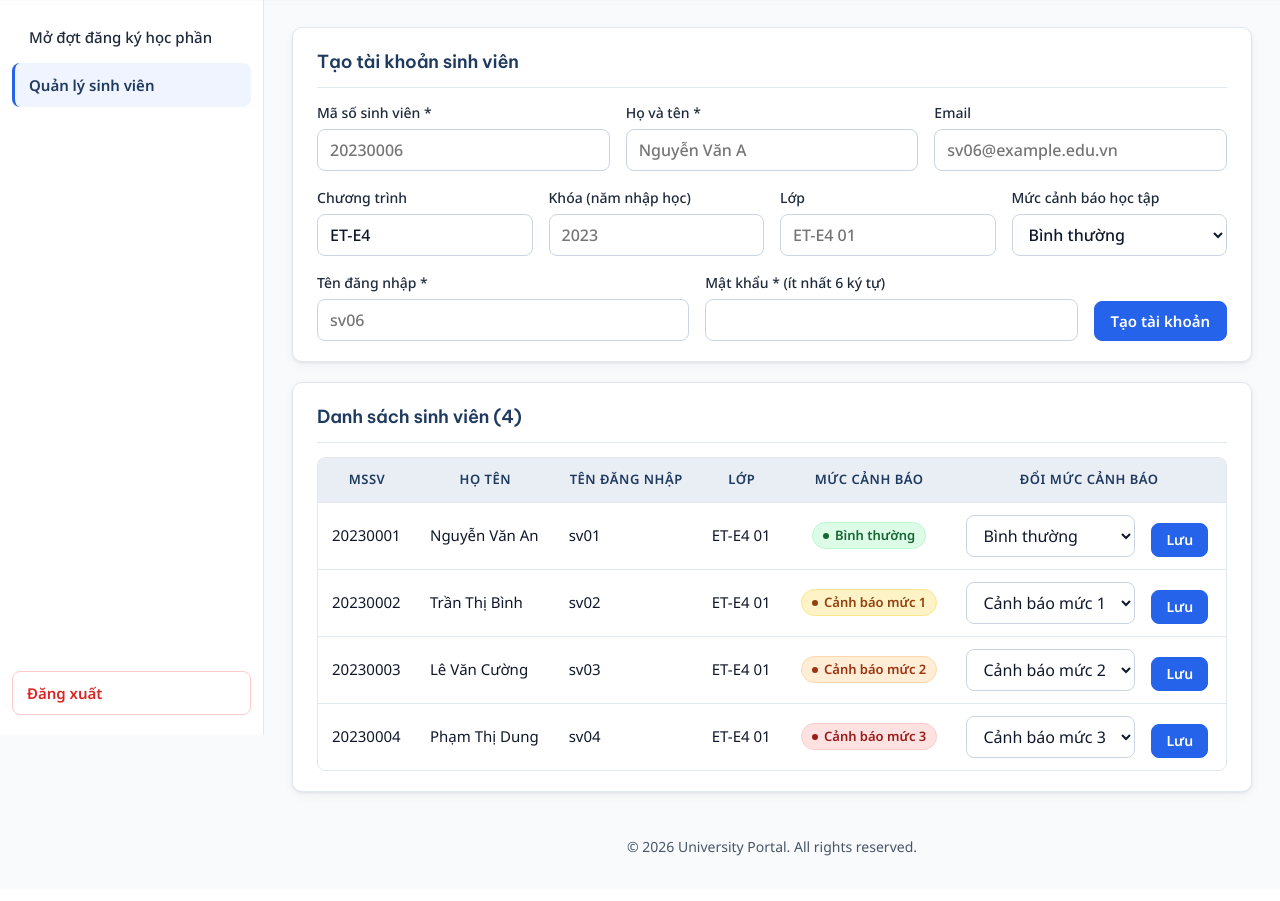
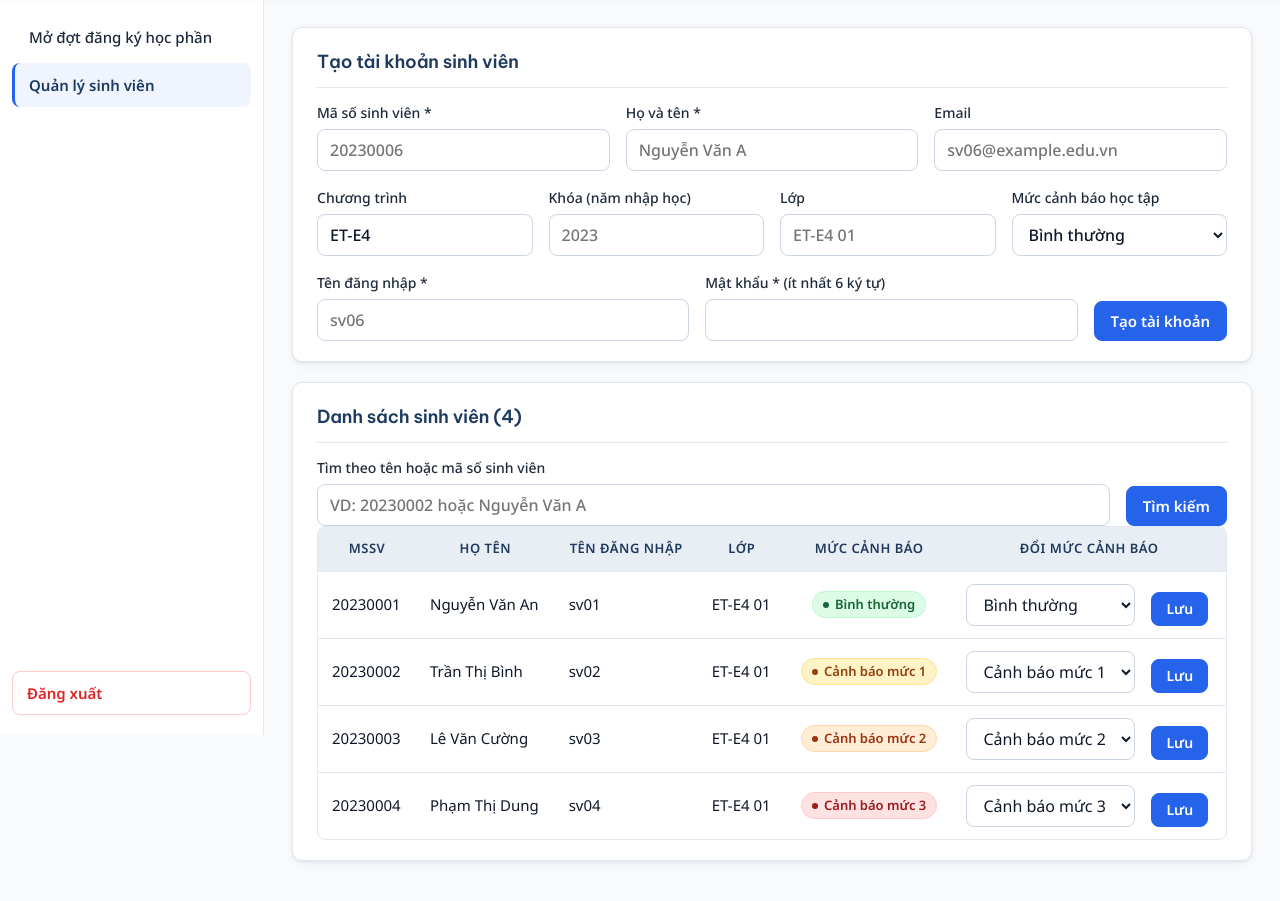
Before and after one commit to DangTran-hub/et4430-20261, a Spring Boot app: page /pdt/students in a window 1280 px wide. Shown: the part 65-966 px from the top of the page. Before the commit the page ends 921 px from the top, so only its background shows below. Run offline with Spring Boot 4, Linux system fonts and the light colour scheme; a user stored in the database is signed in; some of the project's set-up classes (security, data sources, template engines, error pages and the like) are left out, and stand-ins take their place.

Commit message:
Ô tìm kiếm trên trang quản lý sinh viên

```diff
--- a/src/main/resources/templates/pdt/students.html
+++ b/src/main/resources/templates/pdt/students.html
@@ -54,8 +54,16 @@
     </section>
 
     <section class="card">
-        <h2 th:text="'Danh sách sinh viên (' + ${#lists.size(students)} + ')'">Danh sách sinh viên</h2>
-        <p th:if="${#lists.isEmpty(students)}" class="muted">Chưa có sinh viên nào.</p>
+        <h2 th:text="${q != ''} ? 'Danh sách sinh viên (' + ${#lists.size(students)} + ' / ' + ${totalStudents} + ')' : 'Danh sách sinh viên (' + ${totalStudents} + ')'">Danh sách sinh viên</h2>
+        <form th:action="@{/pdt/students}" method="get" class="row search-row">
+            <label class="search-field">Tìm theo tên hoặc mã số sinh viên
+                <input type="search" name="q" th:value="${q}" placeholder="VD: 20230002 hoặc Nguyễn Văn A" autocomplete="off">
+            </label>
+            <button type="submit" class="btn btn-primary">Tìm kiếm</button>
+            <a th:if="${q != ''}" th:href="@{/pdt/students}" class="btn">Xóa lọc</a>
+        </form>
+        <p th:if="${#lists.isEmpty(students) and q == ''}" class="muted">Chưa có sinh viên nào.</p>
+        <p th:if="${#lists.isEmpty(students) and q != ''}" class="muted" th:text="'Không tìm thấy sinh viên nào khớp với “' + ${q} + '”.'"></p>
         <div class="table-wrap" th:unless="${#lists.isEmpty(students)}">
         <table>
             <thead>
@@ -70,6 +78,7 @@
                 <td class="center"><span th:class="${@fmt.warningCss(s.academicWarningLevel)}" th:text="${@fmt.warning(s.academicWarningLevel)}"></span></td>
                 <td>
                     <form th:action="@{/pdt/students/{id}/warning(id=${s.id})}" method="post" class="row">
+                        <input type="hidden" name="q" th:value="${q}">
                         <select name="level">
                             <option th:each="lv : ${#numbers.sequence(0, 3)}" th:value="${lv}"
                                     th:text="${@fmt.warning(lv)}"
```
